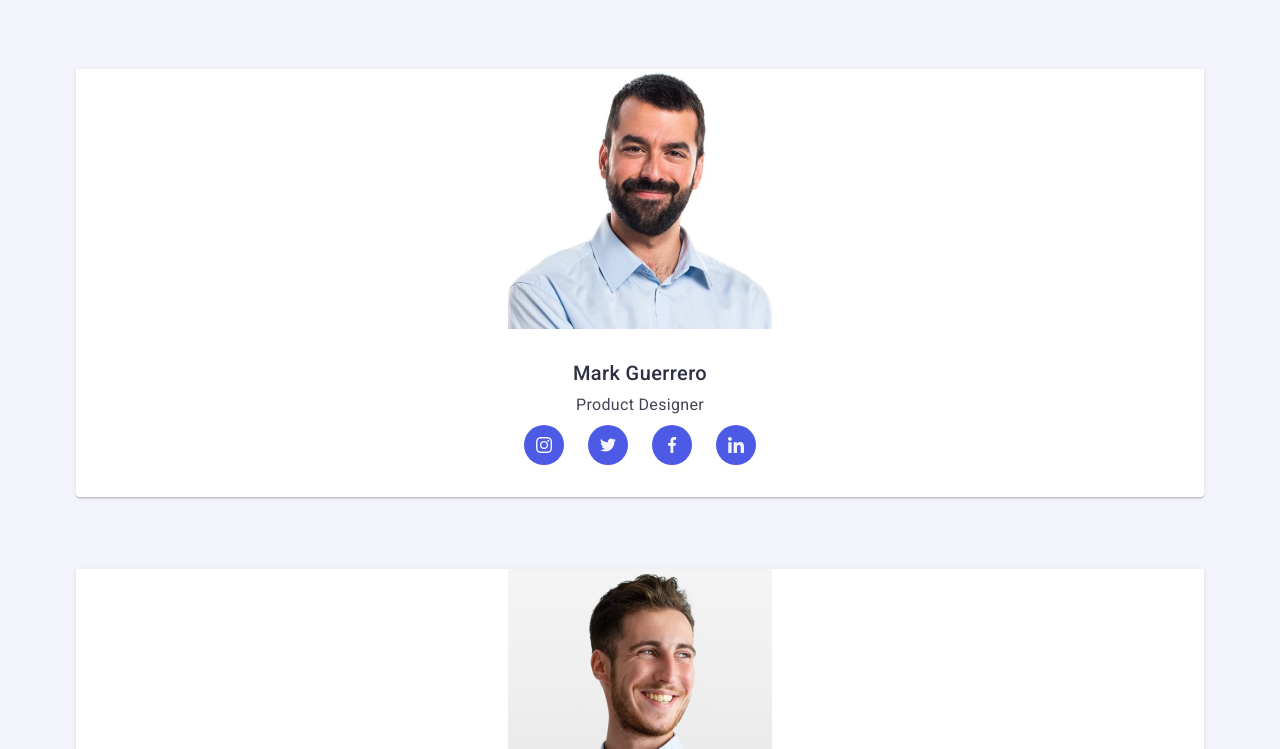
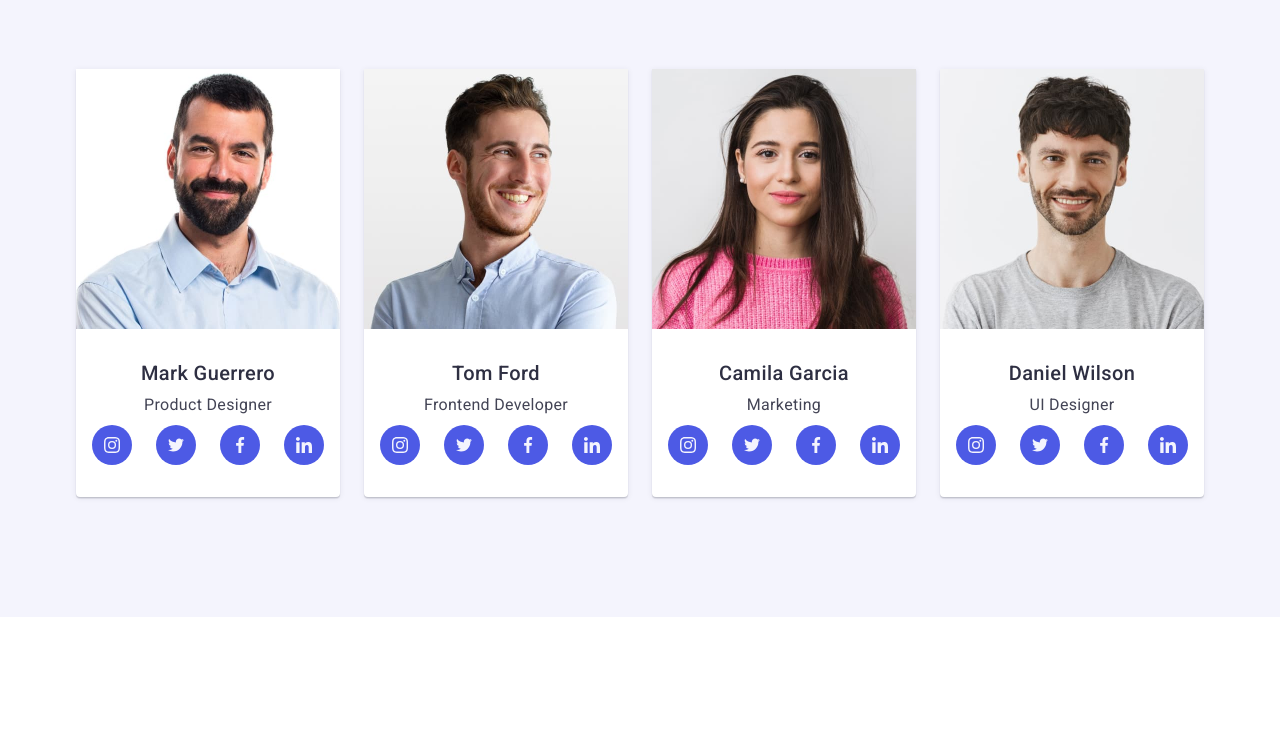
Before and after one commit to Nadiia-Yuce/WebStudio, a plain HTML site: page index.html in a window 1280 px wide. Shown: the part 651-1400 px from the top of the page. After the commit the page ends 1268 px from the top, so only its background shows below. Drawn offline with nearby package versions, Linux system fonts and the light colour scheme.

Commit message:
adapt team section

```diff
--- a/css/styles.css
+++ b/css/styles.css
@@ -266,10 +266,6 @@ button {
 
 /*TODO ===================TEAM=================== */
 
-.team .container {
-  /* max-width: 296px; */
-}
-
 .team {
   background-color: #f4f4fd;
 }
@@ -279,9 +275,9 @@ button {
 
 .team-list {
   display: flex;
-  flex-wrap: wrap;
+  flex-direction: column;
   align-items: center;
-  /*! врап для мобілки ^ */
+  /*! direction для мобілки, wrap надалі замість дірекшн ^ */
   /* gap: 24px; */
   gap: 72px;
 }
@@ -292,11 +288,6 @@ button {
     0 1px 1px 0 rgba(46, 47, 66, 0.16), 0 1px 6px 0 rgba(46, 47, 66, 0.08);
   border-radius: 0 0 4px 4px;
   /* width: calc((100% - 3 * 24px) / 4); */
-  width: 100%;
-}
-
-.team-image {
-  margin: 0 auto;
 }
 
 .team-wrap {
@@ -805,9 +796,23 @@ textarea::placeholder {
   .features-item {
     width: calc((100% - 1 * 24px) / 2);
   }
+
+  /** ===============TEAM================= */
+
+  .team .container {
+    max-width: 584px;
+  }
+
+  .team-list {
+    flex-direction: row;
+    flex-wrap: wrap;
+    gap: 64px 24px;
+  }
+
+  .team-item {
+    width: calc((100% - 24px) / 2);
+  }
 }
-
-/** ===============TEAM================= */
 
 /*? =================DESKTOP================== */
 
@@ -858,4 +863,16 @@ textarea::placeholder {
   }
 
   /** ===============TEAM================= */
+
+  .team .container {
+    max-width: 1158px;
+  }
+
+  .team-list {
+    gap: 24px;
+  }
+
+  .team-item {
+    width: calc((100% - 3 * 24px) / 4);
+  }
 }
--- a/index.html
+++ b/index.html
@@ -127,7 +127,6 @@
                 width="264"
                 height="260"
                 alt="Young smiling man with a beard"
-                class="team-image"
               />
               <div class="team-wrap">
                 <h3 class="team-subtitle subtitle">Mark Guerrero</h3>
@@ -170,7 +169,6 @@
                 width="264"
                 height="260"
                 alt="Young smiling man with a beard"
-                class="team-image"
               />
               <div class="team-wrap">
                 <h3 class="team-subtitle subtitle">Tom Ford</h3>
@@ -213,7 +211,6 @@
                 width="264"
                 height="260"
                 alt="Young smiling girl with long dark hair"
-                class="team-image"
               />
               <div class="team-wrap">
                 <h3 class="team-subtitle subtitle">Camila Garcia</h3>
@@ -256,7 +253,6 @@
                 width="264"
                 height="260"
                 alt="Young smiling man with a beard"
-                class="team-image"
               />
               <div class="team-wrap">
                 <h3 class="team-subtitle subtitle">Daniel Wilson</h3>
```
